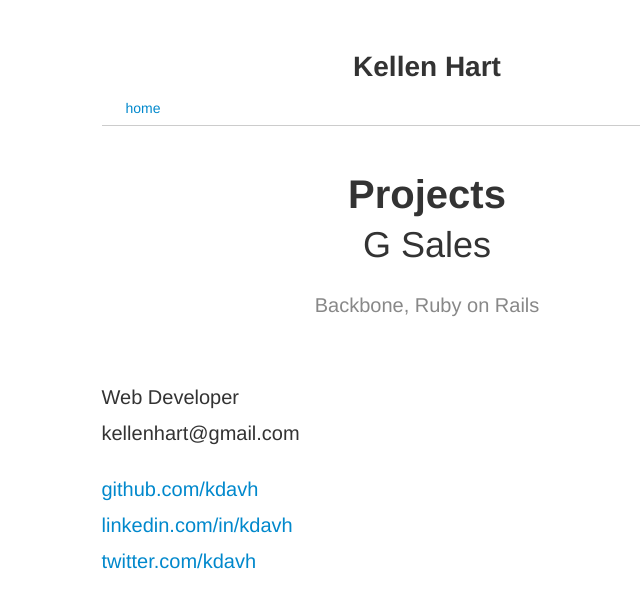
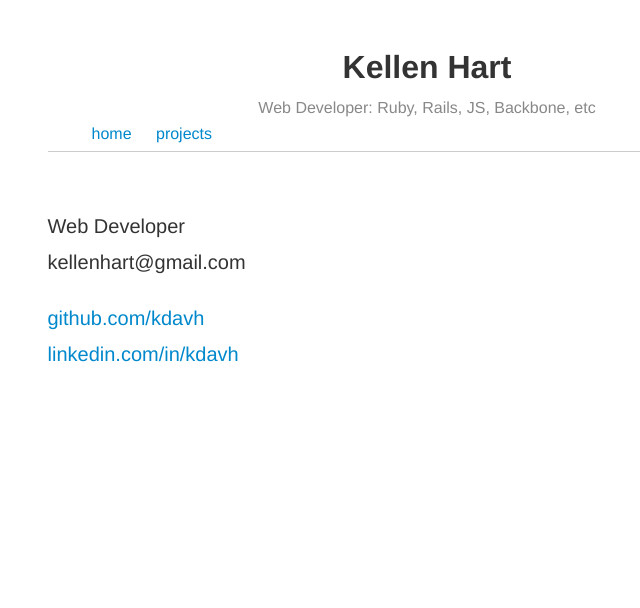
Before and after one commit to kdavh/kdavh.github.io, a Jekyll site: the page built from index.html, in a window 1280 px wide. Shown: the top 608 px of the page, without its empty margins (213-853 px from the left). Built offline with Jekyll 4.4.1, drawn with Linux system fonts in a browser that asks for light colours.

Commit message:
add projects page, add project descriptions, restyle a bit

```diff
--- a/_layouts/default.html
+++ b/_layouts/default.html
@@ -19,9 +19,10 @@
           <div class="site">
             <div class="header">
               <h1 class="logo"><a href="/">{{ site.name }}</a></h1>
+              <div class="post-description">Web Developer: Ruby, Rails, JS, Backbone, etc</div>
               <ul>
                 <li><a class="extra" href="/">home</a></li>
-                <!-- <li><a class="extra" href="#">projects</a></li> -->
+                <li><a class="extra" href="/projects">projects</a></li>
               </ul>
 
             </div>
@@ -39,7 +40,6 @@
                   <a href="http://linkedin.com/in/kdavh">
                     linkedin.com/in/kdavh
                   </a><br>
-                  <a href="http://twitter.com/kdavh/">twitter.com/kdavh</a><br>
                 </p>
             </div>
           </div>
--- a/css/main.css
+++ b/css/main.css
@@ -77,11 +77,11 @@
 }
 
 ul {
-  padding: 0;
+  padding: 0px 20px;
 }
 
 .header {
-  font-size: 14px;
+  font-size: 16px;
   border-bottom: 1px solid #ccc;
   padding: 4px;
   line-height: 26px;
@@ -89,7 +89,7 @@
 
 .post-title {
   margin-top: 0;
-  text-align: center;
+  /*text-align: center;*/
   font-size: 36px;
   font-weight: 100;
 }
@@ -113,10 +113,9 @@
   font-weight: 200;
   margin-right: auto;
   margin-bottom: 120px;
-  width: 651px;
+  width: 759px;
   font-size: 20px;
   line-height: 36px;
-  text-align: justify;
 }
 
 h1, h2, h3, h4{
--- a/index.html
+++ b/index.html
@@ -2,13 +2,3 @@
 layout: default
 title: Kellen Hart
 ---
-
-<div id="home">
-  <h1 class="logo">Projects</h1>
-  <!-- <hr class='pbbreak'> -->
-  <h1 class='post-title'>
-    <a href="http://kdavh-apa-gsales.herokuapp.com">G Sales</a>
-  </h1>
-  <div class='post-description'>Backbone, Ruby on Rails</div>
-
-</div>
```
Also changed, not shown: projects/index.html (added, +64 -0 lines).
